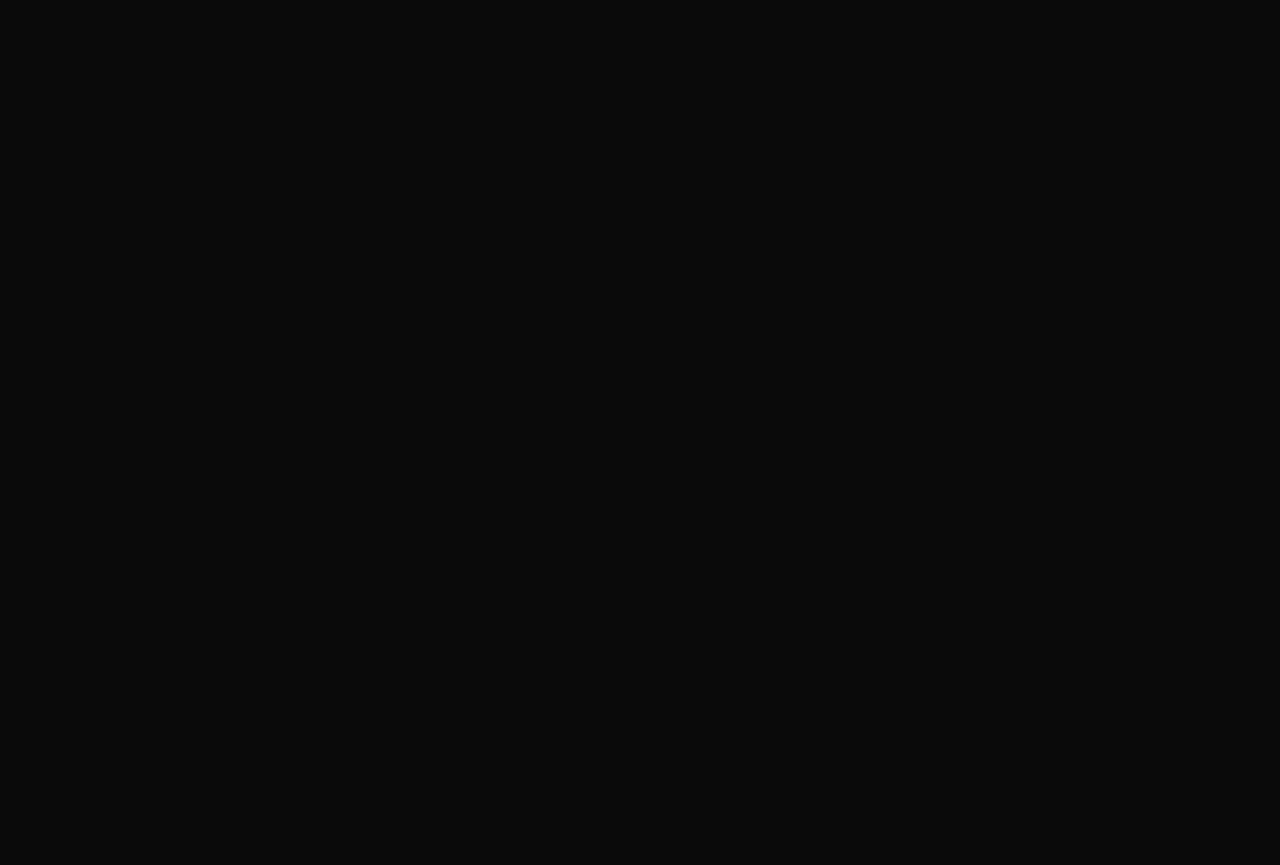
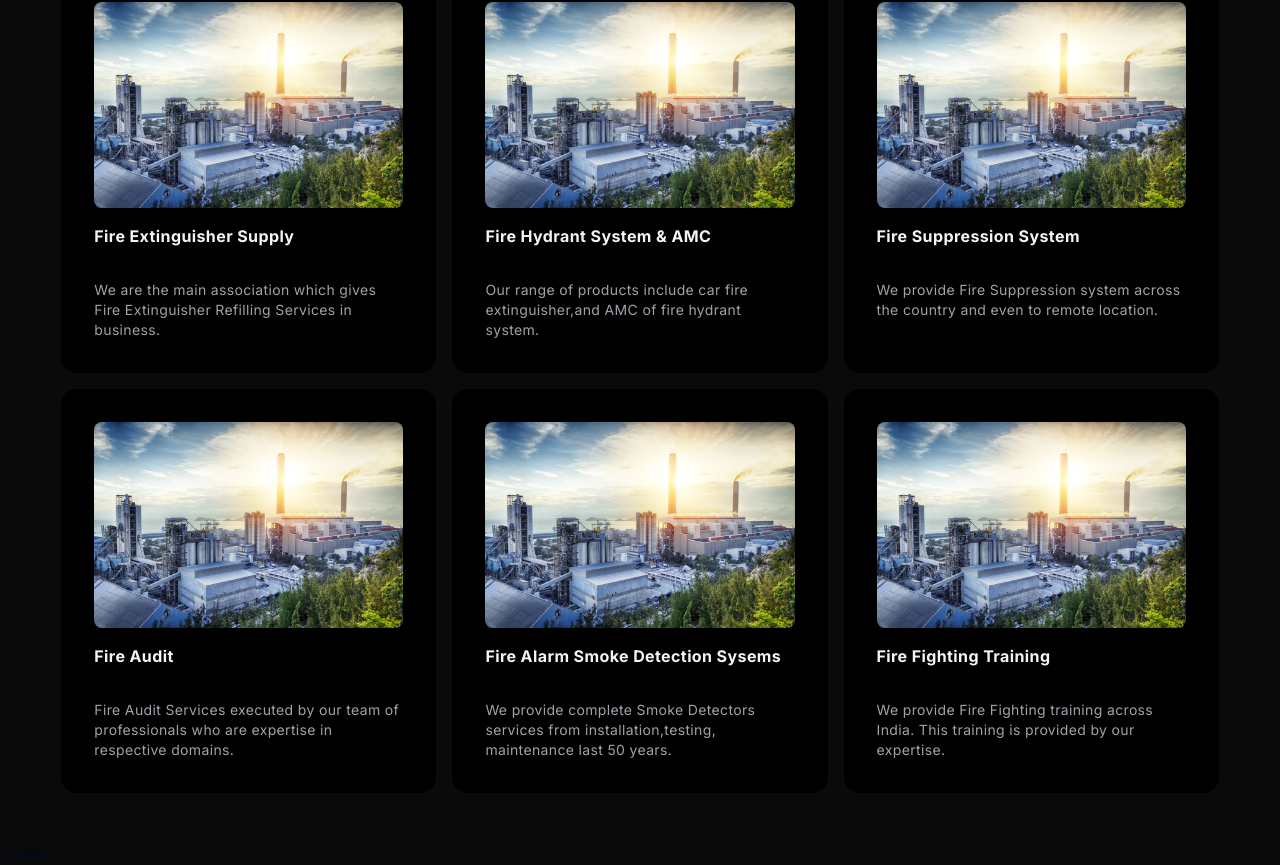
Before and after one commit to Hibbanur-Rahman/top10fire, a Next.js app: page / in a window 1280 px wide. Shown: the part 1335-2200 px from the top of the page. Before the commit the page ends 1112 px from the top, so only its background shows below. Built offline with nearby package versions, Linux system fonts and the light colour scheme.

Commit message:
adding the what we section

```diff
--- a/src/app/page.tsx
+++ b/src/app/page.tsx
@@ -4,8 +4,9 @@ import { BackgroundBeams } from "@/components/ui/background-beams";
 import Image from "next/image";
 
 import { CardBody, CardContainer, CardItem } from "@/components/ui/3d-card";
+import { HoverEffect } from "@/components/ui/card-hover-effect";
 import img1 from "@/assets/images/img-1.jpg";
-import aboutImg from '@/assets/images/about-img.png'
+import aboutImg from "@/assets/images/about-img.png";
 export default function Home() {
   return (
     <main className="w-full flex flex-col items-center bg-neutral-950">
@@ -52,6 +53,58 @@ export default function Home() {
           </p>
         </div>
       </div>
+      <div className="w-11/12 flex flex-col items-center mt-16">
+        <h1 className="text-2xl text-white text-center">Our Services</h1>
+        <h2 className="text-white text-4xl text-center">What we do?</h2>
+        <div className="w-full mt-8">
+        <HoverEffect items={projects} />
+        </div>
+      </div>
     </main>
   );
 }
+
+export const projects = [
+  {
+    title: "Fire Extinguisher Supply",
+    description:
+      "We are the main association which gives Fire Extinguisher Refilling Services in business.",
+    link: "#",
+    img:img1
+  },
+  {
+    title: "Fire Hydrant System & AMC",
+    description:
+      "Our range of products include car fire extinguisher,and AMC of fire hydrant system.",
+    link: "#",
+    img:img1
+  },
+  {
+    title: "Fire Suppression System",
+    description:
+      "We provide Fire Suppression system across the country and even to remote location.",
+    link: "#",
+    img:img1
+  },
+  {
+    title: "Fire Audit",
+    description:
+      "Fire Audit Services executed by our team of professionals who are expertise in respective domains.",
+    link: "#",
+    img:img1
+  },
+  {
+    title: "Fire Alarm Smoke Detection Sysems",
+    description:
+      "We provide complete Smoke Detectors services from installation,testing, maintenance last 50 years.",
+    link: "#",
+    img:img1
+  },
+  {
+    title: "Fire Fighting Training",
+    description:
+      "We provide Fire Fighting training across India. This training is provided by our expertise.",
+    link: "#",
+    img:img1
+  },
+];
--- /dev/null
+++ b/src/components/ui/card-hover-effect.tsx
@@ -0,0 +1,116 @@
+import { cn } from "@/lib/utils";
+import { AnimatePresence, motion } from "framer-motion";
+import Link from "next/link";
+import { useState } from "react";
+import Image from "next/image";
+
+export const HoverEffect = ({
+  items,
+  className,
+}: {
+  items: {
+    title: string;
+    description: string;
+    link: string;
+    img:any,
+  }[];
+  className?: string;
+}) => {
+  let [hoveredIndex, setHoveredIndex] = useState<number | null>(null);
+
+  return (
+    <div
+      className={cn(
+        "grid grid-cols-1 md:grid-cols-2  lg:grid-cols-3  py-10",
+        className
+      )}
+    >
+      {items.map((item, idx) => (
+        <Link
+          href={item?.link}
+          key={item?.link}
+          className="relative group  block p-2 h-full w-full"
+          onMouseEnter={() => setHoveredIndex(idx)}
+          onMouseLeave={() => setHoveredIndex(null)}
+        >
+          <AnimatePresence>
+            {hoveredIndex === idx && (
+              <motion.span
+                className="absolute inset-0 h-full w-full bg-neutral-200 dark:bg-slate-800/[0.8] block  rounded-3xl"
+                layoutId="hoverBackground"
+                initial={{ opacity: 0 }}
+                animate={{
+                  opacity: 1,
+                  transition: { duration: 0.15 },
+                }}
+                exit={{
+                  opacity: 0,
+                  transition: { duration: 0.15, delay: 0.2 },
+                }}
+              />
+            )}
+          </AnimatePresence>
+          <Card className="group/bento">
+            <Image src={item.img} alt='' className="rounded-lg"/>
+            <div className="group-hover/bento:translate-x-2 transition duration-200">
+            <CardTitle>{item.title}</CardTitle>
+            <CardDescription>{item.description}</CardDescription>
+            </div>
+          </Card>
+        </Link>
+      ))}
+    </div>
+  );
+};
+
+export const Card = ({
+  className,
+  children,
+}: {
+  className?: string;
+  children: React.ReactNode;
+}) => {
+  return (
+    <div
+      className={cn(
+        "rounded-2xl h-full w-full p-4 overflow-hidden bg-black border border-transparent dark:border-white/[0.2] group-hover:border-slate-700 relative z-20",
+        className
+      )}
+    >
+      <div className="relative z-50">
+        <div className="p-4">{children}</div>
+      </div>
+    </div>
+  );
+};
+export const CardTitle = ({
+  className,
+  children,
+}: {
+  className?: string;
+  children: React.ReactNode;
+}) => {
+  return (
+    <h4 className={cn("text-zinc-100 font-bold tracking-wide mt-4", className)}>
+      {children}
+    </h4>
+  );
+};
+export const CardDescription = ({
+  className,
+  children,
+}: {
+  className?: string;
+  children: React.ReactNode;
+}) => {
+  return (
+    <p
+      className={cn(
+        "mt-8 text-zinc-400 tracking-wide leading-relaxed text-sm",
+        className
+      )}
+    >
+      {children}
+    </p>
+  );
+};
```
